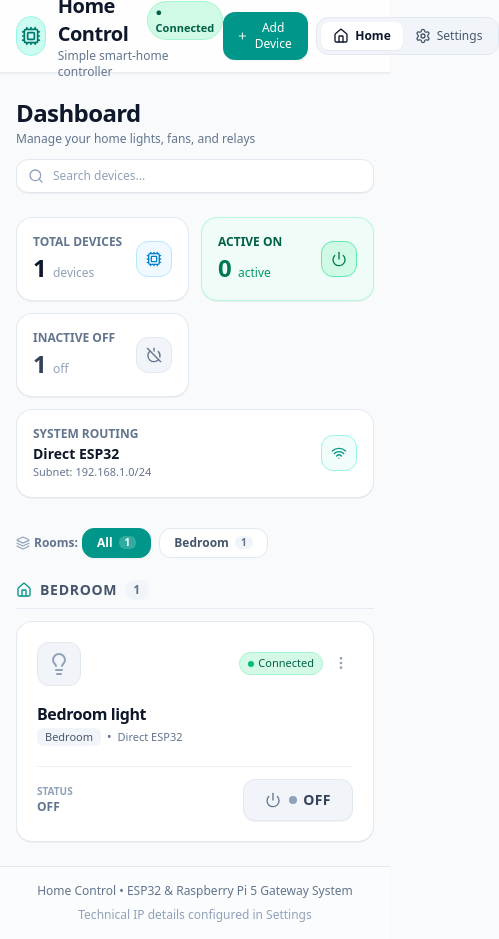
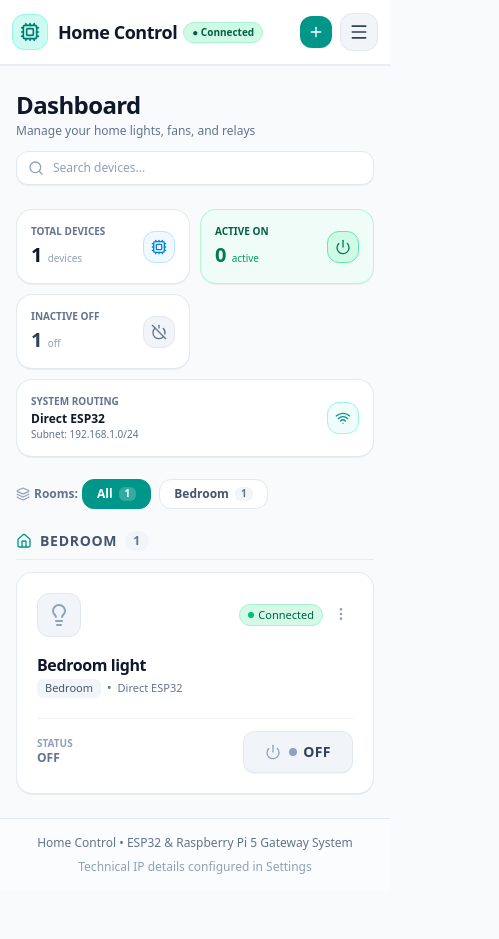
Before and after one commit to Dhanushramasamy/Home-assistant, a Next.js app: page / in a window 390 px wide. Shown: the whole page, 499 px wide, since content can reach past the window. After the commit the page ends 891 px from the top, so only its background shows below. Built offline with nearby package versions, Linux system fonts and the light colour scheme.

Commit message:
Make UI 100% mobile responsive with drawer menu and fluid layouts

```diff
--- a/app/page.tsx
+++ b/app/page.tsx
@@ -124,54 +124,21 @@ export default function HomeControlPage() {
     return acc;
   }, {});
 
-  // Handle Power Toggle
+  // Handle Power Toggle (0ms Instant Optimistic UI + Direct Local Fetch)
   const handleTogglePower = async (deviceId: string, currentPower: PowerState) => {
     const targetDevice = devices.find((d) => d.id === deviceId);
     if (!targetDevice) return;
 
     const nextState: PowerState = currentPower === "on" ? "off" : "on";
 
-    setLoadingDeviceIds((prev) => new Set(prev).add(deviceId));
-
-    // Method 1: Client-Side Direct Fetch over local Wi-Fi
-    // Your browser (phone/laptop) is on local Wi-Fi, so it can send HTTP GET directly to the ESP32!
-    const effectiveMode = networkConfig?.mode === "gateway" || targetDevice.mode === "gateway" ? "gateway" : "direct";
-
-    if (effectiveMode === "direct" && typeof window !== "undefined") {
-      try {
-        const controller = new AbortController();
-        const tid = setTimeout(() => controller.abort(), 2000);
-        await fetch(`http://${targetDevice.ip}/${nextState}`, {
-          method: "GET",
-          mode: "no-cors",
-          signal: controller.signal,
-        });
-        clearTimeout(tid);
-      } catch (err) {
-        console.warn("Direct browser local fetch attempt completed:", err);
-      }
-    }
-
-    try {
-      const res = await fetch("/api/devices/control", {
-        method: "POST",
-        headers: { "Content-Type": "application/json" },
-        body: JSON.stringify({
-          deviceId,
-          action: nextState,
-        }),
-      });
-
-      const data = await res.json();
-
-      if (data.success) {
+    // 1. INSTANT OPTIMISTIC UI UPDATE (0ms delay!)
     updateDevicesState((prev) =>
       prev.map((d) =>
         d.id === deviceId
           ? {
               ...d,
-                  powerState: data.powerState,
-                  connectionState: data.connectionState,
+              powerState: nextState,
+              connectionState: "connected",
             }
           : d
       )
@@ -179,31 +146,31 @@ export default function HomeControlPage() {
 
     showToast(
       "success",
-          `✓ ${targetDevice.name} turned ${data.powerState.toUpperCase()}`,
-          effectiveMode === "direct"
-            ? `${targetDevice.name} toggled to ${data.powerState.toUpperCase()} (Direct Local ESP32: ${targetDevice.ip})`
-            : data.message
+      `✓ ${targetDevice.name} turned ${nextState.toUpperCase()}`,
+      `${targetDevice.name} switched to ${nextState.toUpperCase()}`
     );
-      } else {
-        showToast(
-          "error",
-          `✕ ${targetDevice.name} could not be reached`,
-          data.message || "Failed to communicate with device endpoint."
-        );
-      }
-    } catch (err) {
-      showToast(
-        "error",
-        `✕ Error controlling ${targetDevice.name}`,
-        (err as Error).message
-      );
-    } finally {
-      setLoadingDeviceIds((prev) => {
-        const next = new Set(prev);
-        next.delete(deviceId);
-        return next;
+
+    // 2. Direct Local Wi-Fi Browser Fetch (Fires concurrently to physical ESP32!)
+    const effectiveMode = networkConfig?.mode === "gateway" || targetDevice.mode === "gateway" ? "gateway" : "direct";
+
+    if (effectiveMode === "direct" && typeof window !== "undefined") {
+      fetch(`http://${targetDevice.ip}/${nextState}`, {
+        method: "GET",
+        mode: "no-cors",
+      }).catch((err) => {
+        console.warn("Direct local browser request completed:", err);
       });
     }
+
+    // 3. Non-blocking server state sync
+    fetch("/api/devices/control", {
+      method: "POST",
+      headers: { "Content-Type": "application/json" },
+      body: JSON.stringify({
+        deviceId,
+        action: nextState,
+      }),
+    }).catch(() => {});
   };
 
   // Handle Connection Test
--- a/components/Header.tsx
+++ b/components/Header.tsx
@@ -1,8 +1,8 @@
 "use client";
 
-import React from "react";
+import React, { useState } from "react";
 import { NetworkConfig } from "@/types";
-import { Home, Settings, Wifi, Server, Cpu, Plus, Trash2 } from "lucide-react";
+import { Home, Settings, Wifi, Server, Cpu, Plus, Trash2, Menu, X } from "lucide-react";
 
 interface HeaderProps {
   activeTab: "dashboard" | "settings";
@@ -21,70 +21,70 @@ export const Header: React.FC<HeaderProps> = ({
   onClearMockData,
   hasDevices,
 }) => {
+  const [mobileMenuOpen, setMobileMenuOpen] = useState(false);
   const isGateway = networkConfig?.mode === "gateway";
 
   return (
-    <header className="sticky top-0 z-40 w-full bg-white/80 backdrop-blur-md border-b border-slate-200/80 shadow-xs">
-      <div className="max-w-7xl mx-auto px-4 sm:px-6 lg:px-8">
-        <div className="flex items-center justify-between h-18">
+    <header className="sticky top-0 z-40 w-full bg-white/90 backdrop-blur-md border-b border-slate-200/80 shadow-2xs">
+      <div className="max-w-7xl mx-auto px-3 sm:px-6 lg:px-8">
+        <div className="flex items-center justify-between h-16 sm:h-18">
 
           {/* Brand Title & Subtitle */}
-          <div className="flex items-center space-x-3">
-            <div className="flex items-center justify-center w-10 h-10 rounded-2xl bg-teal-100 text-teal-700 font-bold text-lg border border-teal-200">
+          <div className="flex items-center space-x-2.5">
+            <div className="flex items-center justify-center w-9 h-9 sm:w-10 sm:h-10 rounded-xl bg-teal-100 text-teal-700 font-bold text-base sm:text-lg border border-teal-200 shrink-0">
               <Cpu className="w-5 h-5" />
             </div>
 
             <div>
-              <div className="flex items-center space-x-2">
-                <h1 className="text-xl font-bold text-slate-900 tracking-tight">
+              <div className="flex items-center space-x-1.5">
+                <h1 className="text-lg sm:text-xl font-bold text-slate-900 tracking-tight">
                   Home Control
                 </h1>
-                <span className="inline-flex items-center px-2 py-0.5 rounded-full text-[11px] font-semibold bg-emerald-100 text-emerald-800 border border-emerald-200">
+                <span className="inline-flex items-center px-2 py-0.5 rounded-full text-[10px] sm:text-[11px] font-semibold bg-emerald-100 text-emerald-800 border border-emerald-200 shrink-0">
                   ● Connected
                 </span>
               </div>
-              <p className="text-xs text-slate-500">
+              <p className="text-[11px] text-slate-500 hidden sm:block">
                 Simple smart-home controller
               </p>
             </div>
           </div>
 
-          {/* Mode Badge */}
-          <div className="hidden lg:flex items-center space-x-2 bg-slate-100/80 px-3 py-1.5 rounded-full border border-slate-200 text-xs text-slate-600">
+          {/* Desktop Center Mode Badge */}
+          <div className="hidden md:flex items-center space-x-2 bg-slate-100/90 px-3 py-1.5 rounded-full border border-slate-200 text-xs text-slate-600">
             {isGateway ? (
               <>
-                <Server className="w-3.5 h-3.5 text-purple-600" />
+                <Server className="w-3.5 h-3.5 text-purple-600 shrink-0" />
                 <span className="font-medium text-slate-700">Mode:</span>
-                <span className="text-purple-700 font-semibold">
+                <span className="text-purple-700 font-semibold truncate max-w-[200px]">
                   Pi 5 Gateway ({networkConfig?.gatewayIp || "192.168.1.100"})
                 </span>
               </>
             ) : (
               <>
-                <Wifi className="w-3.5 h-3.5 text-sky-600" />
+                <Wifi className="w-3.5 h-3.5 text-sky-600 shrink-0" />
                 <span className="font-medium text-slate-700">Mode:</span>
                 <span className="text-sky-700 font-semibold">Direct ESP32 Control</span>
               </>
             )}
           </div>
 
-          {/* Navigation & Actions */}
-          <div className="flex items-center space-x-2">
-
+          {/* Desktop Navigation & Actions */}
+          <div className="hidden sm:flex items-center space-x-2">
             {hasDevices && (
               <button
                 onClick={onClearMockData}
-                className="hidden sm:flex items-center space-x-1 px-3 py-2 rounded-xl bg-rose-50 hover:bg-rose-100 text-rose-700 border border-rose-200 text-xs font-medium transition-colors"
-                title="Clear mock data to add your real devices"
+                className="flex items-center space-x-1 px-3 py-2 rounded-xl bg-rose-50 hover:bg-rose-100 text-rose-700 border border-rose-200 text-xs font-medium transition-colors"
+                title="Clear mock data to add real devices"
               >
                 <Trash2 className="w-3.5 h-3.5" />
-                <span>Clear Mock Data</span>
+                <span>Clear Mock</span>
               </button>
             )}
 
             <button
               onClick={onOpenAddModal}
-              className="flex items-center space-x-1 px-3.5 py-2 rounded-xl bg-teal-600 hover:bg-teal-700 text-white font-medium text-xs sm:text-sm shadow-xs transition-colors"
+              className="flex items-center space-x-1 px-3.5 py-2 rounded-xl bg-teal-600 hover:bg-teal-700 text-white font-semibold text-xs sm:text-sm shadow-2xs transition-colors"
             >
               <Plus className="w-4 h-4" />
               <span>Add Device</span>
@@ -95,7 +95,7 @@ export const Header: React.FC<HeaderProps> = ({
                 onClick={() => onTabChange("dashboard")}
                 className={`flex items-center space-x-1.5 px-3 py-1.5 rounded-lg text-xs sm:text-sm font-medium transition-all ${
                   activeTab === "dashboard"
-                    ? "bg-white text-slate-900 shadow-xs font-semibold"
+                    ? "bg-white text-slate-900 shadow-2xs font-semibold"
                     : "text-slate-600 hover:text-slate-900"
                 }`}
               >
@@ -107,7 +107,7 @@ export const Header: React.FC<HeaderProps> = ({
                 onClick={() => onTabChange("settings")}
                 className={`flex items-center space-x-1.5 px-3 py-1.5 rounded-lg text-xs sm:text-sm font-medium transition-all ${
                   activeTab === "settings"
-                    ? "bg-white text-slate-900 shadow-xs font-semibold"
+                    ? "bg-white text-slate-900 shadow-2xs font-semibold"
                     : "text-slate-600 hover:text-slate-900"
                 }`}
               >
@@ -117,8 +117,84 @@ export const Header: React.FC<HeaderProps> = ({
             </div>
           </div>
 
+          {/* Mobile Right Bar: Quick Add + Hamburger Toggle */}
+          <div className="flex sm:hidden items-center space-x-2">
+            <button
+              onClick={onOpenAddModal}
+              className="p-2 rounded-xl bg-teal-600 text-white shadow-2xs shrink-0"
+              aria-label="Add Device"
+            >
+              <Plus className="w-4 h-4" />
+            </button>
+
+            <button
+              onClick={() => setMobileMenuOpen(!mobileMenuOpen)}
+              className="p-2 rounded-xl bg-slate-100 text-slate-700 border border-slate-200 shrink-0"
+              aria-label="Toggle Navigation Menu"
+            >
+              {mobileMenuOpen ? <X className="w-5 h-5" /> : <Menu className="w-5 h-5" />}
+            </button>
+          </div>
+
         </div>
       </div>
+
+      {/* Mobile Drawer Menu */}
+      {mobileMenuOpen && (
+        <div className="sm:hidden border-t border-slate-200 bg-white px-4 py-3 space-y-3 shadow-md animate-in slide-in-from-top-2 duration-200">
+          <div className="grid grid-cols-2 gap-2">
+            <button
+              onClick={() => {
+                onTabChange("dashboard");
+                setMobileMenuOpen(false);
+              }}
+              className={`flex items-center justify-center space-x-2 py-2.5 rounded-xl text-xs font-semibold border ${
+                activeTab === "dashboard"
+                  ? "bg-teal-600 text-white border-teal-600"
+                  : "bg-slate-50 text-slate-700 border-slate-200"
+              }`}
+            >
+              <Home className="w-4 h-4" />
+              <span>Home Dashboard</span>
+            </button>
+
+            <button
+              onClick={() => {
+                onTabChange("settings");
+                setMobileMenuOpen(false);
+              }}
+              className={`flex items-center justify-center space-x-2 py-2.5 rounded-xl text-xs font-semibold border ${
+                activeTab === "settings"
+                  ? "bg-teal-600 text-white border-teal-600"
+                  : "bg-slate-50 text-slate-700 border-slate-200"
+              }`}
+            >
+              <Settings className="w-4 h-4" />
+              <span>Settings</span>
+            </button>
+          </div>
+
+          <div className="flex items-center justify-between pt-2 border-t border-slate-100 text-xs">
+            <span className="text-slate-500 font-medium">Network Mode:</span>
+            <span className="font-semibold text-teal-700">
+              {isGateway ? "Pi 5 Gateway" : "Direct ESP32"}
+            </span>
+          </div>
+
+          {hasDevices && (
+            <button
+              onClick={() => {
+                onClearMockData();
+                setMobileMenuOpen(false);
+              }}
+              className="w-full flex items-center justify-center space-x-1.5 py-2 rounded-xl bg-rose-50 text-rose-700 border border-rose-200 text-xs font-semibold"
+            >
+              <Trash2 className="w-3.5 h-3.5" />
+              <span>Clear Mock Data</span>
+            </button>
+          )}
+        </div>
+      )}
     </header>
   );
 };
--- a/components/PowerButton.tsx
+++ b/components/PowerButton.tsx
@@ -36,15 +36,20 @@ export const PowerButton: React.FC<PowerButtonProps> = ({
   return (
     <button
       onClick={onToggle}
-      disabled={disabled || isLoading}
-      className={`inline-flex items-center justify-center font-semibold tracking-wide transition-all duration-200 select-none cursor-pointer border ${
+      disabled={disabled}
+      className={`relative inline-flex items-center justify-center font-bold tracking-wide transition-all duration-200 select-none cursor-pointer border overflow-hidden active:scale-95 ${
         buttonSizes[size]
       } ${
         isOn
-          ? "bg-emerald-500 hover:bg-emerald-600 text-white border-emerald-400 shadow-sm shadow-emerald-500/20 active:scale-95"
-          : "bg-slate-100 hover:bg-slate-200 text-slate-700 border-slate-200 shadow-2xs active:scale-95"
+          ? "bg-emerald-500 hover:bg-emerald-600 text-white border-emerald-400 shadow-md shadow-emerald-500/30 scale-102"
+          : "bg-slate-100 hover:bg-slate-200 text-slate-700 border-slate-200/90 shadow-2xs"
       } ${disabled ? "opacity-60 cursor-not-allowed transform-none shadow-none" : ""}`}
     >
+      {/* Background Pulse Animation when ON */}
+      {isOn && (
+        <span className="absolute inset-0 bg-white/20 animate-pulse pointer-events-none" />
+      )}
+
       {isLoading ? (
         <>
           <Loader2 className={`${iconSizes[size]} animate-spin text-current`} />
@@ -52,11 +57,17 @@ export const PowerButton: React.FC<PowerButtonProps> = ({
         </>
       ) : (
         <>
-          <Power className={`${iconSizes[size]} ${isOn ? "text-white" : "text-slate-500"}`} />
-          <span className="flex items-center space-x-1.5">
+          <Power
+            className={`${iconSizes[size]} transition-transform duration-200 ${
+              isOn ? "text-white scale-110 drop-shadow-xs" : "text-slate-400"
+            }`}
+          />
+          <span className="flex items-center space-x-1.5 relative z-10">
             <span
-              className={`inline-block w-2 h-2 rounded-full ${
-                isOn ? "bg-white" : "bg-slate-400"
+              className={`inline-block w-2 h-2 rounded-full transition-all duration-200 ${
+                isOn
+                  ? "bg-white shadow-[0_0_6px_#ffffff]"
+                  : "bg-slate-400"
               }`}
             />
             <span>{isOn ? "ON" : "OFF"}</span>
--- a/components/SummaryCards.tsx
+++ b/components/SummaryCards.tsx
@@ -19,74 +19,74 @@ export const SummaryCards: React.FC<SummaryCardsProps> = ({
   const isGateway = networkConfig?.mode === "gateway";
 
   return (
-    <div className="grid grid-cols-2 lg:grid-cols-4 gap-3 sm:gap-4 mb-6">
+    <div className="grid grid-cols-2 lg:grid-cols-4 gap-2.5 sm:gap-4 mb-4 sm:mb-6">
 
       {/* Card 1: Total Devices */}
-      <div className="p-4 rounded-2xl bg-white border border-slate-200/90 shadow-2xs">
+      <div className="p-3.5 sm:p-4 rounded-2xl bg-white border border-slate-200/90 shadow-2xs">
         <div className="flex items-center justify-between">
           <div>
-            <p className="text-xs font-semibold text-slate-500 uppercase">
+            <p className="text-[10px] sm:text-xs font-semibold text-slate-500 uppercase">
               Total Devices
             </p>
-            <h3 className="text-2xl font-extrabold text-slate-900 mt-0.5">
-              {totalCount} <span className="text-xs font-medium text-slate-400">devices</span>
+            <h3 className="text-xl sm:text-2xl font-extrabold text-slate-900 mt-0.5">
+              {totalCount} <span className="text-[10px] sm:text-xs font-medium text-slate-400">devices</span>
             </h3>
           </div>
-          <div className="w-9 h-9 rounded-xl bg-sky-50 text-sky-600 flex items-center justify-center border border-sky-200">
+          <div className="w-8 h-8 sm:w-9 sm:h-9 rounded-xl bg-sky-50 text-sky-600 flex items-center justify-center border border-sky-200 shrink-0">
             <Cpu className="w-4 h-4" />
           </div>
         </div>
       </div>
 
       {/* Card 2: Devices ON */}
-      <div className="p-4 rounded-2xl bg-emerald-50/60 border border-emerald-200/80 shadow-2xs">
+      <div className="p-3.5 sm:p-4 rounded-2xl bg-emerald-50/60 border border-emerald-200/80 shadow-2xs">
         <div className="flex items-center justify-between">
           <div>
-            <p className="text-xs font-semibold text-emerald-800 uppercase">
+            <p className="text-[10px] sm:text-xs font-semibold text-emerald-800 uppercase">
               Active ON
             </p>
-            <h3 className="text-2xl font-extrabold text-emerald-700 mt-0.5">
-              {onCount} <span className="text-xs font-medium text-emerald-600">active</span>
+            <h3 className="text-xl sm:text-2xl font-extrabold text-emerald-700 mt-0.5">
+              {onCount} <span className="text-[10px] sm:text-xs font-medium text-emerald-600">active</span>
             </h3>
           </div>
-          <div className="w-9 h-9 rounded-xl bg-emerald-100 text-emerald-700 flex items-center justify-center border border-emerald-300">
+          <div className="w-8 h-8 sm:w-9 sm:h-9 rounded-xl bg-emerald-100 text-emerald-700 flex items-center justify-center border border-emerald-300 shrink-0">
             <Power className="w-4 h-4" />
           </div>
         </div>
       </div>
 
       {/* Card 3: Devices OFF */}
-      <div className="p-4 rounded-2xl bg-white border border-slate-200/90 shadow-2xs">
+      <div className="p-3.5 sm:p-4 rounded-2xl bg-white border border-slate-200/90 shadow-2xs">
         <div className="flex items-center justify-between">
           <div>
-            <p className="text-xs font-semibold text-slate-500 uppercase">
+            <p className="text-[10px] sm:text-xs font-semibold text-slate-500 uppercase">
               Inactive OFF
             </p>
-            <h3 className="text-2xl font-extrabold text-slate-700 mt-0.5">
-              {offCount} <span className="text-xs font-medium text-slate-400">off</span>
+            <h3 className="text-xl sm:text-2xl font-extrabold text-slate-700 mt-0.5">
+              {offCount} <span className="text-[10px] sm:text-xs font-medium text-slate-400">off</span>
             </h3>
           </div>
-          <div className="w-9 h-9 rounded-xl bg-slate-100 text-slate-500 flex items-center justify-center border border-slate-200">
+          <div className="w-8 h-8 sm:w-9 sm:h-9 rounded-xl bg-slate-100 text-slate-500 flex items-center justify-center border border-slate-200 shrink-0">
             <PowerOff className="w-4 h-4" />
           </div>
         </div>
       </div>
 
       {/* Card 4: Network Mode */}
-      <div className="p-4 rounded-2xl bg-white border border-slate-200/90 shadow-2xs col-span-2 lg:col-span-1">
+      <div className="p-3.5 sm:p-4 rounded-2xl bg-white border border-slate-200/90 shadow-2xs col-span-2 lg:col-span-1">
         <div className="flex items-center justify-between">
-          <div>
-            <p className="text-xs font-semibold text-slate-500 uppercase">
+          <div className="min-w-0 pr-1">
+            <p className="text-[10px] sm:text-xs font-semibold text-slate-500 uppercase">
               System Routing
             </p>
-            <h3 className="text-sm font-bold text-slate-900 mt-0.5 truncate">
+            <h3 className="text-xs sm:text-sm font-bold text-slate-900 mt-0.5 truncate">
               {isGateway ? "Pi 5 Gateway" : "Direct ESP32"}
             </h3>
-            <p className="text-[11px] text-slate-500 truncate">
+            <p className="text-[10px] sm:text-[11px] text-slate-500 truncate">
               {isGateway ? `IP: ${networkConfig?.gatewayIp || "192.168.1.100"}` : `Subnet: ${networkConfig?.subnet || "192.168.1.0/24"}`}
             </p>
           </div>
-          <div className={`w-9 h-9 rounded-xl flex items-center justify-center border shrink-0 ${
+          <div className={`w-8 h-8 sm:w-9 sm:h-9 rounded-xl flex items-center justify-center border shrink-0 ${
             isGateway
               ? "bg-purple-50 text-purple-600 border-purple-200"
               : "bg-teal-50 text-teal-600 border-teal-200"
--- a/data/devices.json
+++ b/data/devices.json
@@ -9,6 +9,6 @@
     "powerState": "off",
     "connectionState": "connected",
     "id": "bedroom-light",
-    "lastSeen": "2026-09-24T13:38:24.781Z"
+    "lastSeen": "2026-09-24T15:26:49.827Z"
   }
 ]
```
Also changed, not shown: components/AddDeviceModal.tsx (+25 -25 lines), components/EditDeviceModal.tsx (+50 -53 lines). Lines whose indentation alone changed are shown as unchanged.
